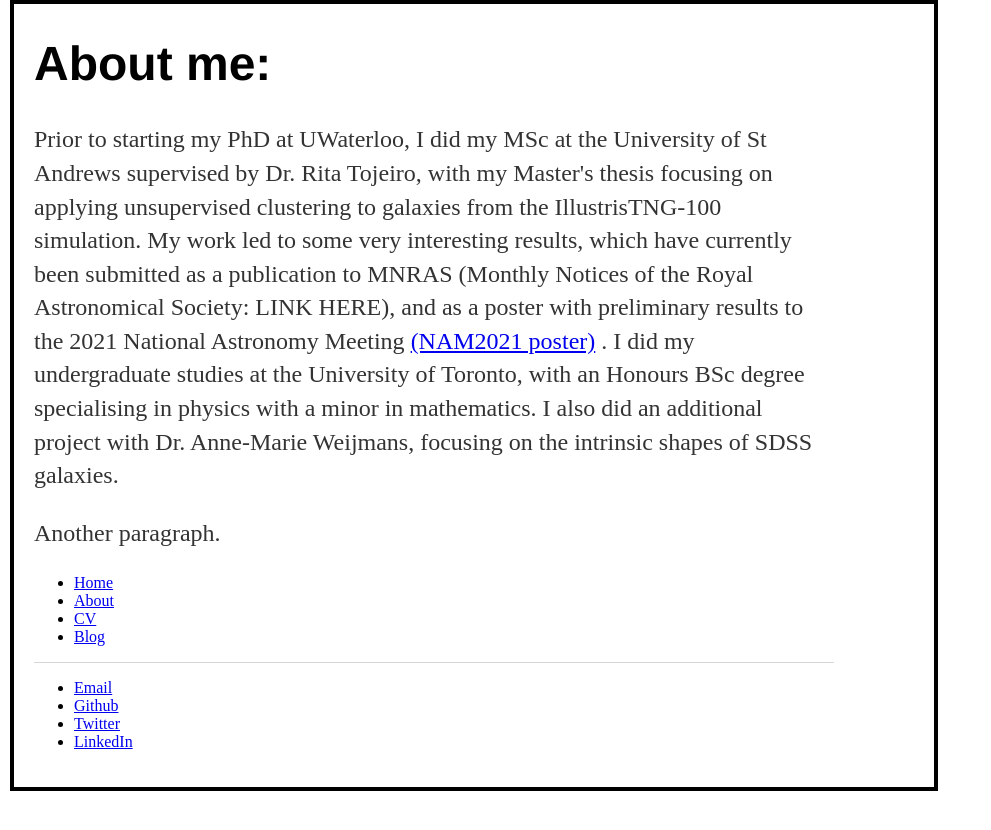
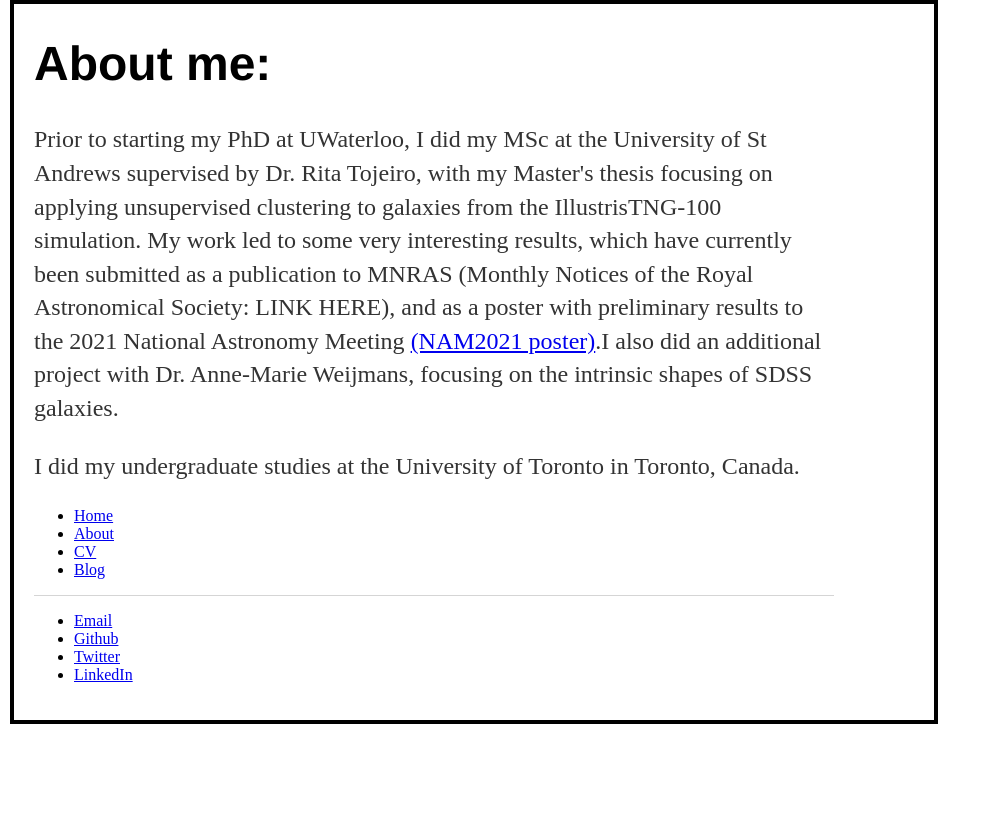
Before and after one commit to tsfraser/tsfraser.github.io, a Jekyll site: the page built from about/index.html, in a window 1280 px wide. Shown: the top 830 px of the page, without its empty margins (0-991 px from the left). Built offline with Jekyll 4.4.1, drawn with Linux system fonts in a browser that asks for light colours.

Commit message:
Update index.html

```diff
--- a/about/index.html
+++ b/about/index.html
@@ -6,7 +6,8 @@ title: About Me
 <div class ="blurb">
    <h1>About me:</h1>
 		<p> Prior to starting my PhD at UWaterloo, I did my MSc at the University of St Andrews supervised by Dr. Rita Tojeiro, with my Master's thesis focusing on applying unsupervised clustering to galaxies from the IllustrisTNG-100 simulation. My work led to some very interesting results, which have currently been submitted as a publication to MNRAS (Monthly Notices of the Royal Astronomical Society: LINK HERE),
-				    and as a poster with preliminary results to the 2021 National Astronomy Meeting <a href="https://ras.ac.uk/nam-2021/tristan-fraser">(NAM2021 poster)</a> . I did my undergraduate studies at the University of Toronto, with an Honours BSc degree specialising in physics with a minor in mathematics. I also did an additional project with Dr. Anne-Marie Weijmans, focusing on the intrinsic shapes of SDSS galaxies.  </p>
+				    and as a poster with preliminary results to the 2021 National Astronomy Meeting <a href="https://ras.ac.uk/nam-2021/tristan-fraser">(NAM2021 poster)</a>.I also did an additional project with Dr. Anne-Marie Weijmans, focusing on the intrinsic shapes of SDSS galaxies.  </p>
 
-    <p> Another paragraph.
+		<p> I did my undergraduate studies at the University of Toronto in Toronto, Canada.
+
  </div><!-- /.blurb -->
```
